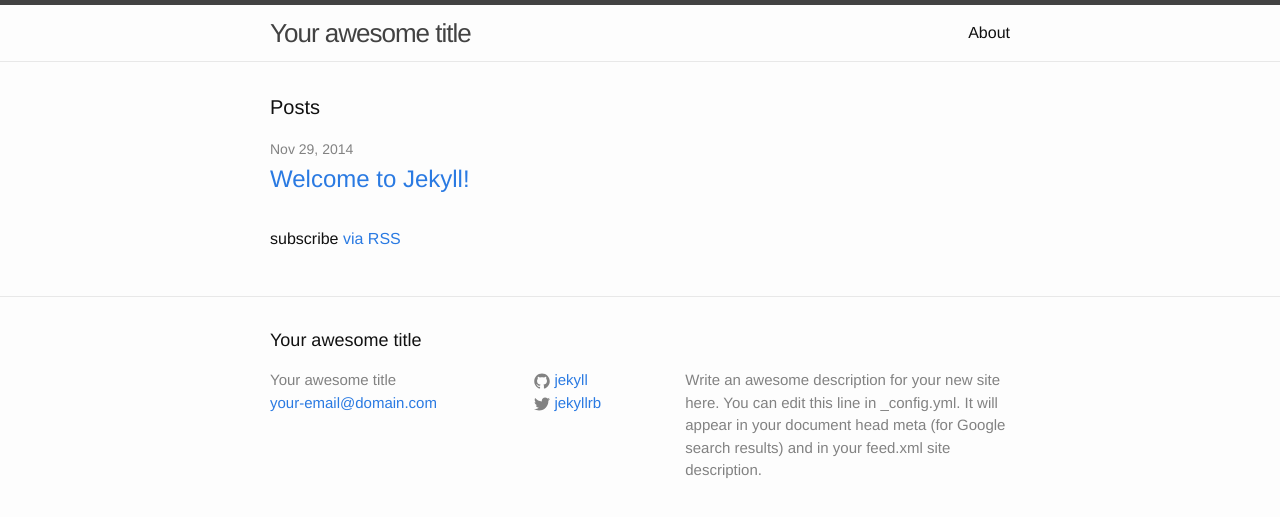
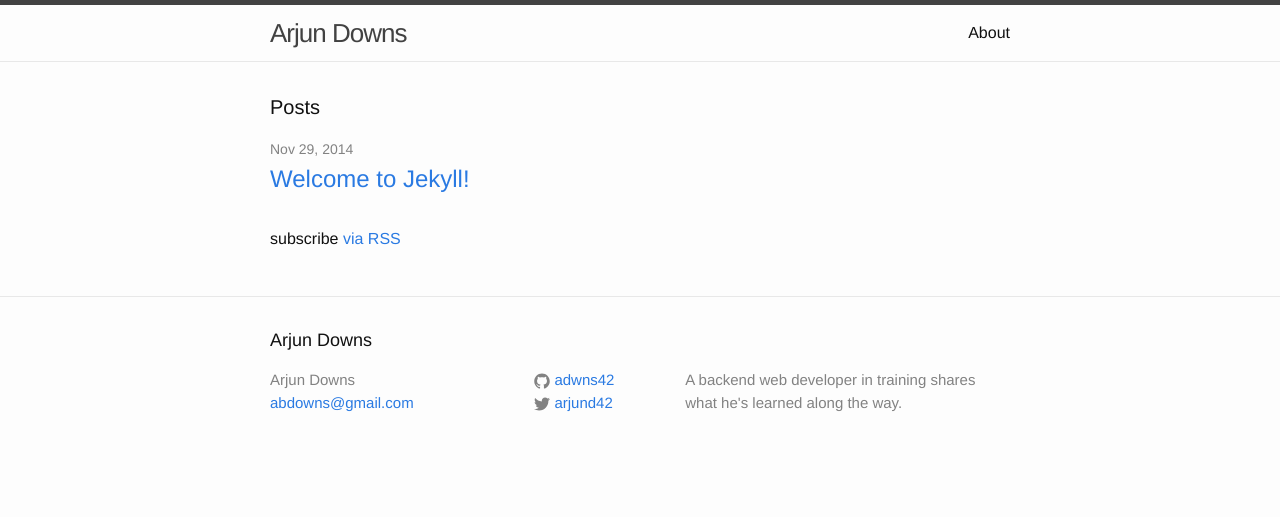
Before and after one commit to adwns42/adwns42.github.io, a Jekyll site: the page built from index.html, in a window 1280 px wide. Shown: the top 517 px of the page. Built offline with Jekyll 4.4.1, drawn with Linux system fonts in a browser that asks for light colours.

Commit message:
Edited _config.yml with personal information and description

```diff
--- a/_config.yml
+++ b/_config.yml
@@ -1,14 +1,12 @@
 # Site settings
-title: Your awesome title
-email: your-email@domain.com
+title: Arjun Downs
+email: abdowns@gmail.com
 description: > # this means to ignore newlines until "baseurl:"
-  Write an awesome description for your new site here. You can edit this
-  line in _config.yml. It will appear in your document head meta (for
-  Google search results) and in your feed.xml site description.
+  A backend web developer in training shares what he's learned along the way.
 baseurl: "" # the subpath of your site, e.g. /blog/
 url: "http://yourdomain.com" # the base hostname & protocol for your site
-twitter_username: jekyllrb
-github_username:  jekyll
+twitter_username: arjund42
+github_username:  adwns42
 
 # Build settings
 markdown: kramdown
```
